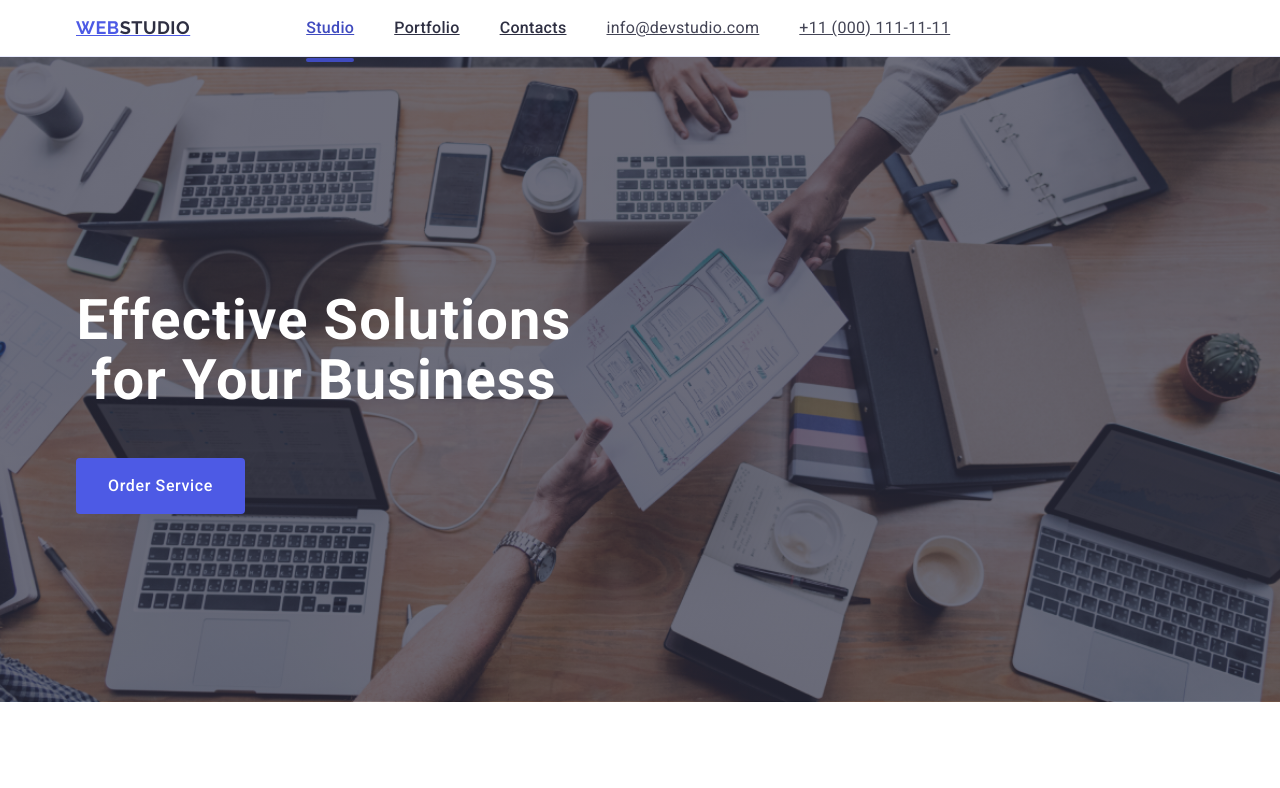
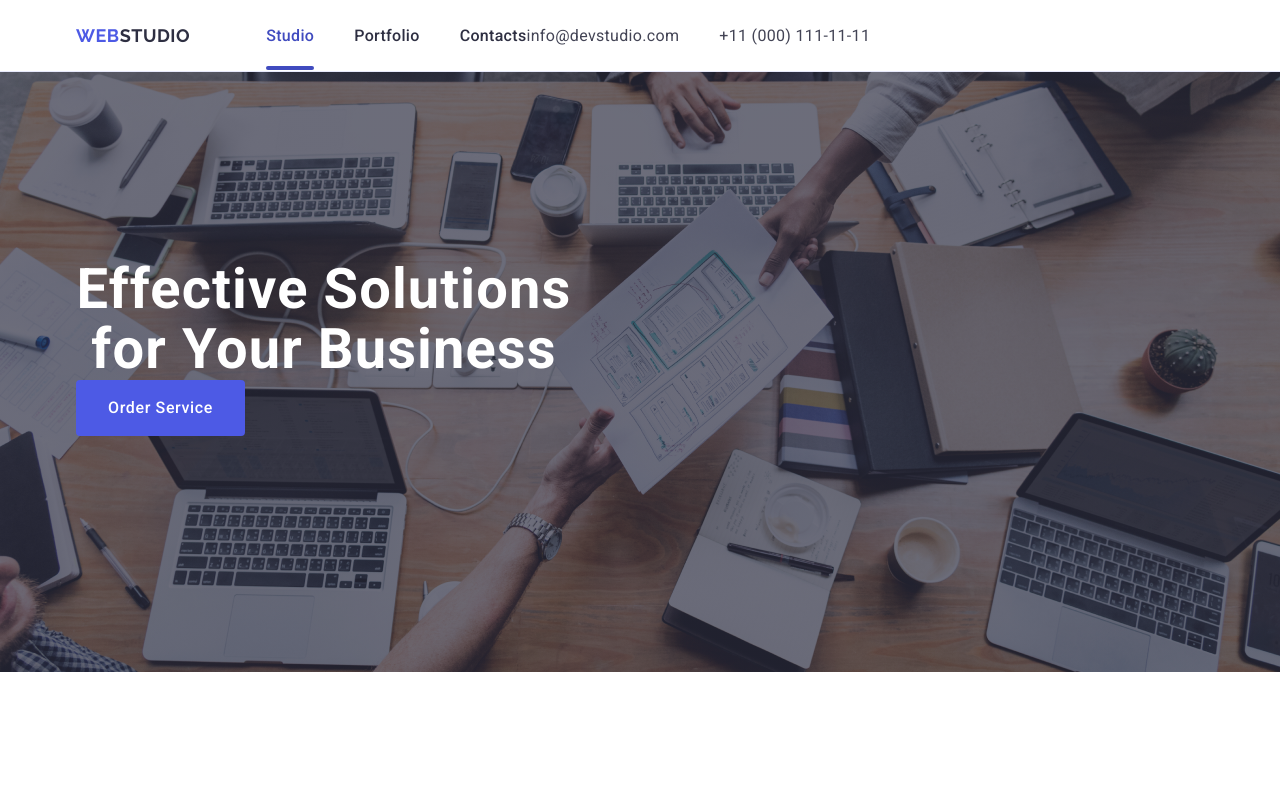
Before and after one commit to subatyucel/goit-markup-hw-04, a plain HTML site: page index.html in a window 1280 px wide. Shown: the top 788 px of the page. Drawn offline with nearby package versions, Linux system fonts and the light colour scheme.

Commit message:
list style text decoration gibi globaller atandı

```diff
--- a/css/style.css
+++ b/css/style.css
@@ -29,10 +29,27 @@ body {
 
 img {
   display: block;
+  width: 100%;
 }
 
 ul {
   list-style-type: none;
+  padding: 0;
+  margin: 0;
+}
+
+h1,
+h2,
+h3,
+h4,
+h5,
+h6,
+p {
+  margin: 0;
+}
+
+a {
+  text-decoration: none;
 }
 
 /* HEADER */
@@ -41,15 +58,20 @@ ul {
   border-bottom: 1px solid #e7e9fc;
   box-shadow: 0px 2px 1px rgba(46, 47, 66, 0.08),
     0px 1px 1px rgba(46, 47, 66, 0.16), 0px 1px 6px rgba(46, 47, 66, 0.08);
+  height: 72px;
 }
 
 .header-container {
   display: flex;
+  height: 100%;
+  margin: 0 auto;
+  align-items: center;
 }
 
 .nav {
   display: flex;
   align-items: center;
+  margin-left: 76px;
 }
 
 .logo {
@@ -60,7 +82,6 @@ ul {
   letter-spacing: 0.03em;
   text-transform: uppercase;
   color: #4d5ae5;
-  margin-right: 76px;
 }
 
 .logo-span {
@@ -142,6 +163,7 @@ ul {
 .first-section {
   background-color: #2e2f42;
   padding: 188px 0;
+  height: 600px;
   background-image: linear-gradient(
       rgba(46, 47, 66, 0.7),
       rgba(46, 47, 66, 0.7)
@@ -151,6 +173,7 @@ ul {
   background-repeat: no-repeat;
   background-position: center;
   background-size: cover;
+  margin: 0 auto;
 }
 
 .first-section-title {
--- a/index.html
+++ b/index.html
@@ -20,10 +20,10 @@
     <!-- HEADER -->
     <header class="header">
       <div class="header-container container">
+        <a href="./index.html" class="logo"
+          >Web<span class="logo-span">Studio</span></a
+        >
         <nav class="nav">
-          <a href="./index.html" class="logo"
-            >Web<span class="logo-span">Studio</span></a
-          >
           <ul class="nav-list">
             <li><a href="./index.html" class="nav-link studio">Studio</a></li>
             <li><a href="" class="nav-link">Portfolio</a></li>
```
